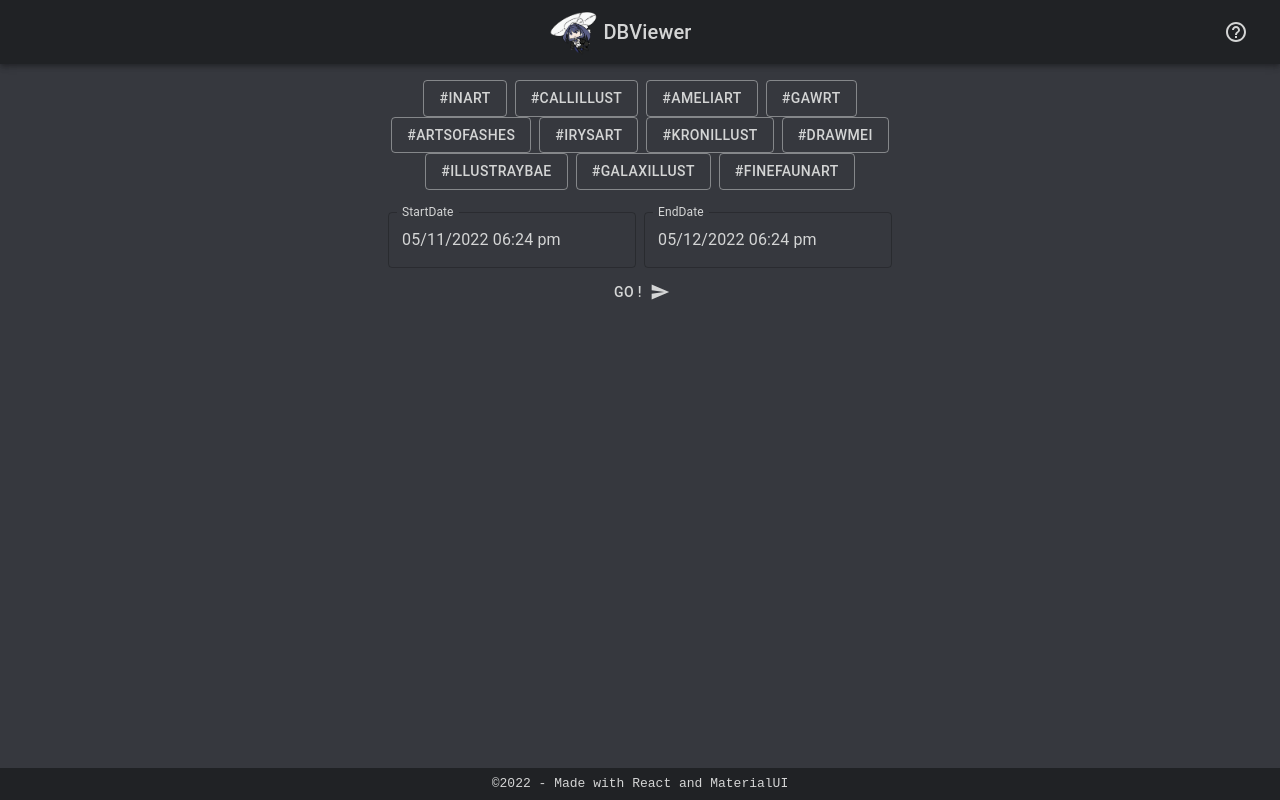
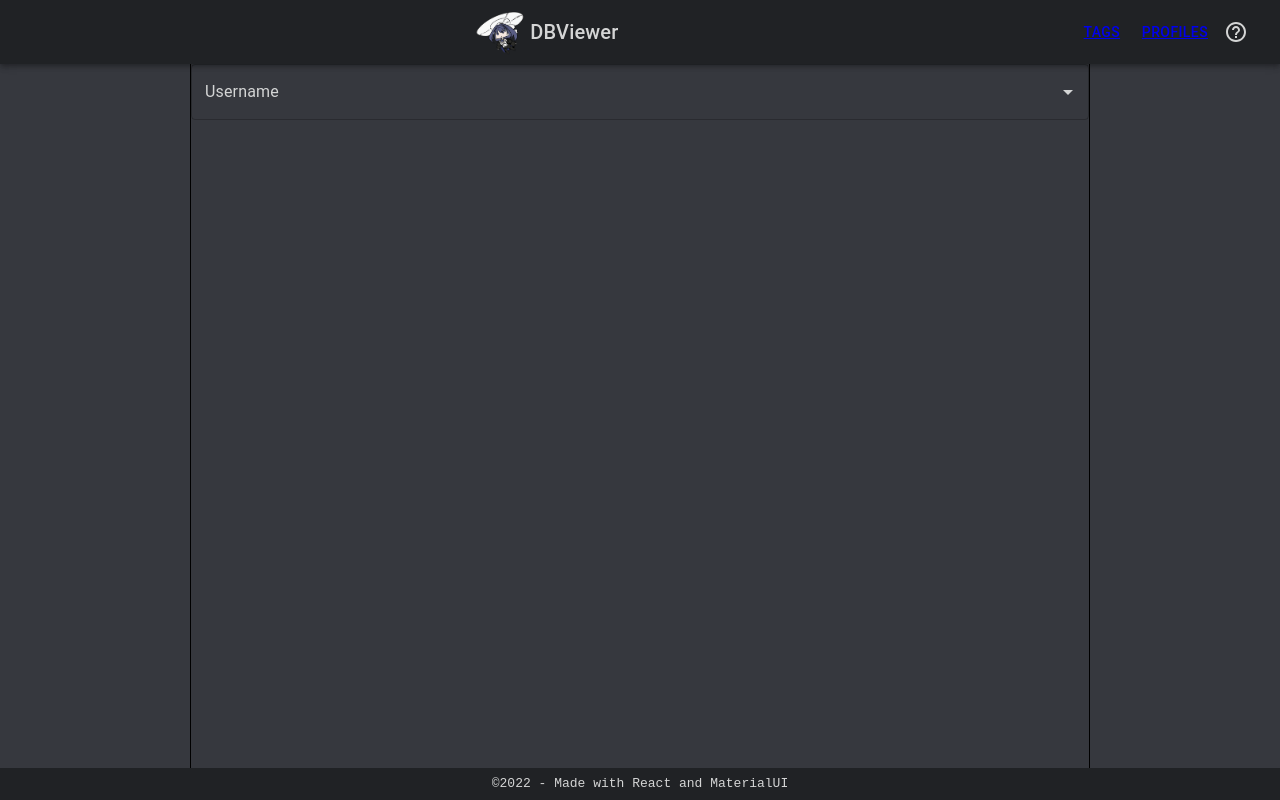
Before and after one commit to lnieto-m/db-viewer, a React (Create React App) app: page /db-viewer/profiles in a window 1280 px wide. Built offline with nearby package versions, Linux system fonts and the light colour scheme.

Commit message:
profile page WIP

```diff
--- a/package.json
+++ b/package.json
@@ -16,15 +16,18 @@
     "@testing-library/react": "^13.2.0",
     "@testing-library/user-event": "^13.5.0",
     "@types/jest": "^27.5.0",
+    "@types/lodash.throttle": "^4.1.7",
     "@types/node": "^16.11.33",
     "@types/react": "^18.0.9",
     "@types/react-dom": "^18.0.3",
     "axios": "^0.27.2",
     "date-fns": "^2.28.0",
     "file-saver": "^2.0.5",
+    "lodash.throttle": "^4.1.1",
     "mongodb": "^4.5.0",
     "react": "^18.1.0",
     "react-dom": "^18.1.0",
+    "react-router-dom": "^6.3.0",
     "react-scripts": "5.0.1",
     "typescript": "^4.6.4",
     "web-vitals": "^2.1.4"
--- a/src/App.tsx
+++ b/src/App.tsx
@@ -1,9 +1,9 @@
-import React from 'react';
-import logo from './logo.svg';
 import './App.css';
 import MainView from './components/mainView';
 import Header from './components/header';
 import Footer from './components/footer';
+import { BrowserRouter, Routes, Route} from 'react-router-dom';
+import ProfileView from './components/profileView';
 
 function App() {
 	return (
@@ -16,9 +16,15 @@ function App() {
 				backgroundColor: '#36383e'
 			}}
 		>
-			<Header />
-			<MainView />
-			<Footer />
+			<BrowserRouter>
+				<Header />
+				<Routes>
+					<Route path='/db-viewer' element={<MainView />} />
+					<Route path='/db-viewer/profiles' element={<ProfileView />} />
+				</Routes>
+				<Footer />
+			</BrowserRouter>
+			{/* <MainView /> */}
 		</div>
 	);
 }
--- a/src/components/header.tsx
+++ b/src/components/header.tsx
@@ -3,9 +3,10 @@ import Toolbar from '@mui/material/Toolbar';
 import Typography from '@mui/material/Typography';
 import IconButton from '@mui/material/IconButton';
 import HelpOutlineIcon from '@mui/icons-material/HelpOutline';
-import { Popover } from '@mui/material';
+import { Button, Popover } from '@mui/material';
 import { Box } from '@mui/system';
 import React, { useState } from 'react';
+import { Link } from 'react-router-dom';
 
 function Header() {
 
@@ -47,6 +48,8 @@ function Header() {
                     DBViewer
                 </Typography>
                 <Box sx={{ flexGrow: 1 }}/>
+                <Button> <Link to="/db-viewer"> Tags </Link></Button>
+                <Button> <Link to="/db-viewer/profiles"> Profiles </Link></Button>
                 <IconButton onClick={handleClick}>
                     <HelpOutlineIcon sx={{ color: "#d4d5d5" }} />
                 </IconButton>
--- a/src/components/mainView.tsx
+++ b/src/components/mainView.tsx
@@ -5,45 +5,12 @@ import Stack from '@mui/material/Stack';
 import mainViewReducer, { initialState } from '../reducer/mainViewReducer';
 import { DateTimePicker, LocalizationProvider } from '@mui/x-date-pickers';
 import { AdapterDateFns } from '@mui/x-date-pickers/AdapterDateFns';
-import { Box, Container, createTheme, TextField, ThemeProvider, Typography } from '@mui/material';
+import { Container, TextField, ThemeProvider, Typography } from '@mui/material';
 import list from './tagList.json';
 import axios from 'axios';
 import Fanarts, { Fanart } from './fanartsView';
 import SendIcon from '@mui/icons-material/Send';
-
-const theme = createTheme({
-    palette: {
-        primary: {
-            main: "#d4d5d5"
-        },
-        secondary: {
-            main: "#d4d5d5"
-        }
-    },
-    components: {
-        MuiIconButton: {
-          styleOverrides: {
-            sizeMedium: {
-              color: "#d4d5d5"
-            }
-          }
-        },
-        MuiOutlinedInput: {
-          styleOverrides: {
-            root: {
-              color: "#d4d5d5"
-            }
-          }
-        },
-        MuiInputLabel: {
-          styleOverrides: {
-            root: {
-              color: "#d4d5d5"
-            }
-          }
-        }
-      }
-})
+import PrimaryTheme from '../utils/themes';
 
 function MainView() {
 
@@ -56,7 +23,7 @@ function MainView() {
             if (state.filters[key] === true) { tags.push(list[key]) }
         })
         dispatch({ type: 'setLoading', payload: true});
-        const resp = await axios.get('https://fanart-bot.herokuapp.com/getFanarts', {
+        const resp = await axios.get('https://fanart-bot.herokuapp.com/Fanarts', {
             params: {
                 startDate: state.dates.startDate,
                 endDate: state.dates.endDate,
@@ -68,7 +35,7 @@ function MainView() {
     }
 
     return (<Container maxWidth='lg' sx={{ flexGrow: 1}}>
-        <ThemeProvider theme={theme}>
+        <ThemeProvider theme={PrimaryTheme}>
             <Container sx={{
                 padding: '1em',
                 color: '#d4d5d5'
--- /dev/null
+++ b/src/components/profileView.tsx
@@ -0,0 +1,141 @@
+import { Container, Autocomplete, TextField, Typography, Stack, ThemeProvider } from "@mui/material";
+import axios from "axios";
+import throttle from "lodash.throttle";
+import { useEffect, useMemo, useState } from "react";
+import PrimaryTheme from "../utils/themes";
+import Fanarts, { Fanart } from "./fanartsView";
+
+interface ProfileInfo {
+    username: string;
+    name: string;
+    id: string;
+    description: string;
+    public_metrics: {
+        followers_count: number;
+        following_count: number;
+        tweet_count: number;
+        listed_count: number;
+    };
+    profile_image_url: string;
+}
+
+function ProfileView() {
+
+    const [options, setOptions] = useState<string[]>([]);
+    const [value, setValue] = useState<string>('');
+    const [fanartList, setFanartList] = useState<Fanart[]>([]);
+    const [profileInfo, setProfileInfo] = useState<ProfileInfo>(null);
+
+    const requestFanartList = async (query: string) => {
+        const resp = await axios.get('https://fanart-bot.herokuapp.com/User', {
+            params: {
+                username: query
+            }
+        });
+        setProfileInfo(resp.data.userData);
+        setFanartList(resp.data.fanartList);
+    }
+
+    const requestOptions = async (query: string) => {
+        const resp = await axios.get('https://fanart-bot.herokuapp.com/UsersCompletion', {
+            params: {
+                username: query
+            }
+        });
+        setOptions(resp.data);
+    }
+
+    const throttledRequest = useMemo(
+        () => throttle(requestOptions, 500),
+        [value]
+    )
+
+    useEffect(() => {
+        return () => {
+            throttledRequest.cancel();
+        }
+    }, []);
+
+    const inputChangeHandler = async (event, inputValue: string) => {
+        setValue(inputValue);
+        if (value.length >= 3) {
+            throttledRequest(value);
+        } else {
+            throttledRequest.cancel();
+            setOptions([]);
+        }
+    }
+
+    const handleKeydown = async (event: React.KeyboardEvent) => {
+        if (event.key !== 'Enter') return;
+        await requestFanartList(value);
+    }
+
+    return (
+    <Container
+        maxWidth='md'
+        disableGutters
+        sx={{
+            flexGrow: 1,
+            padding: '0px',
+            borderRight: '1px solid black',
+            borderLeft: '1px solid black'
+        }}
+    >
+        <ThemeProvider theme={PrimaryTheme}>
+            <Autocomplete
+                id="test"
+                filterOptions={(x) => x}
+                options={options}
+                color='primary'
+                onInputChange={inputChangeHandler}
+                onKeyDown={(e) => handleKeydown(e)}
+                renderInput={(params) => <TextField {...params} label="Username" fullWidth/>}
+            />
+            <Container disableGutters maxWidth='md' sx={{ display: 'flex'}}>
+                {profileInfo?
+                    <Stack sx={{width: '100%'}} direction='column' spacing={2}>
+                        <Stack direction='row' spacing={1}>
+                            <img
+                                style={{
+                                    borderRadius: '50%',
+                                    width: '134px',
+                                    height: '134px',
+                                }}
+                                src={profileInfo.profile_image_url.replace('normal', '400x400')}
+                                alt="Profile picture"
+                            />
+                            <Stack direction='column'>
+                                <Typography
+                                    variant="h4"
+                                    noWrap
+                                    component="div"
+                                    sx={{ textAlign: 'left', color: PrimaryTheme.palette.primary.main }}
+                                >
+                                    {profileInfo.name}
+                                </Typography>
+                                <Typography
+                                    variant="h6"
+                                    noWrap
+                                    sx={{ textAlign: 'left', color: PrimaryTheme.palette.primary.main }}
+                                    component="div"
+                                >
+                                    @{profileInfo.username}
+                                </Typography>
+                                <Typography sx={{ textAlign: 'left' , color: PrimaryTheme.palette.primary.main}} >
+                                    {profileInfo.description}
+                                </Typography>
+                            </Stack>
+                        </Stack>
+                        <Container disableGutters sx={{ display: 'flex', marginTop: 0 }}>
+                            <Fanarts entryList={fanartList}/>
+                        </Container>
+                        </Stack>
+                    :<></>
+                }
+            </Container>
+        </ThemeProvider>
+    </Container>);
+}
+
+export default ProfileView;
--- /dev/null
+++ b/src/utils/themes.ts
@@ -0,0 +1,37 @@
+import { createTheme } from "@mui/material"
+
+const PrimaryTheme = createTheme({
+    palette: {
+        primary: {
+            main: "#d4d5d5"
+        },
+        secondary: {
+            main: "#d4d5d5"
+        }
+    },
+    components: {
+        MuiIconButton: {
+          styleOverrides: {
+            sizeMedium: {
+              color: "#d4d5d5"
+            }
+          }
+        },
+        MuiOutlinedInput: {
+          styleOverrides: {
+            root: {
+              color: "#d4d5d5"
+            }
+          }
+        },
+        MuiInputLabel: {
+          styleOverrides: {
+            root: {
+              color: "#d4d5d5"
+            }
+          }
+        }
+      }
+});
+
+export default PrimaryTheme;
```
Also changed, not shown: 1 other file (tests, documents, lock files or other folders).
